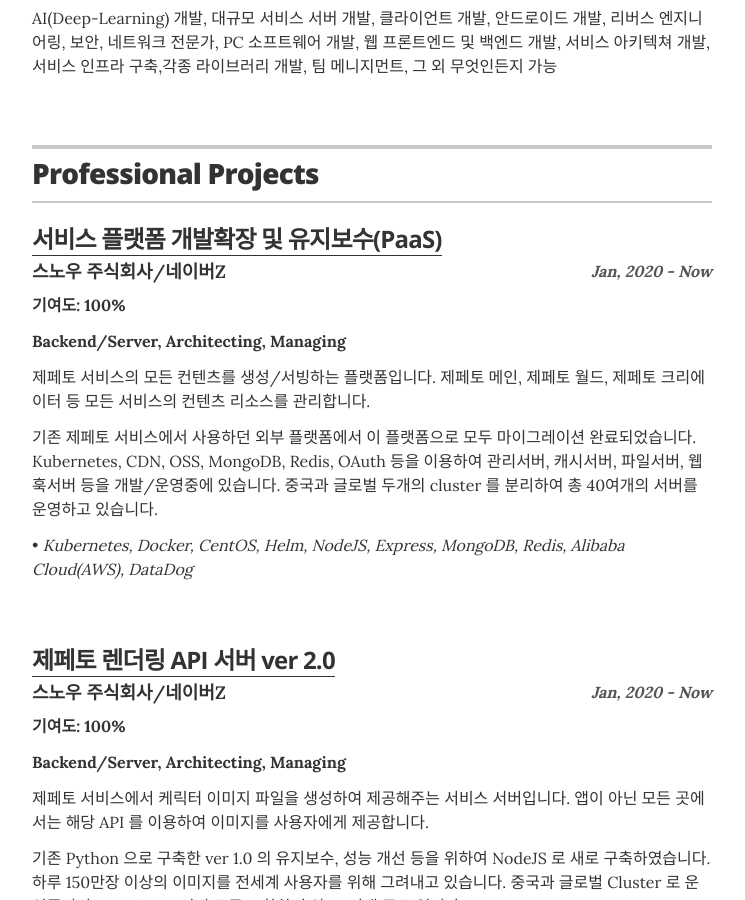
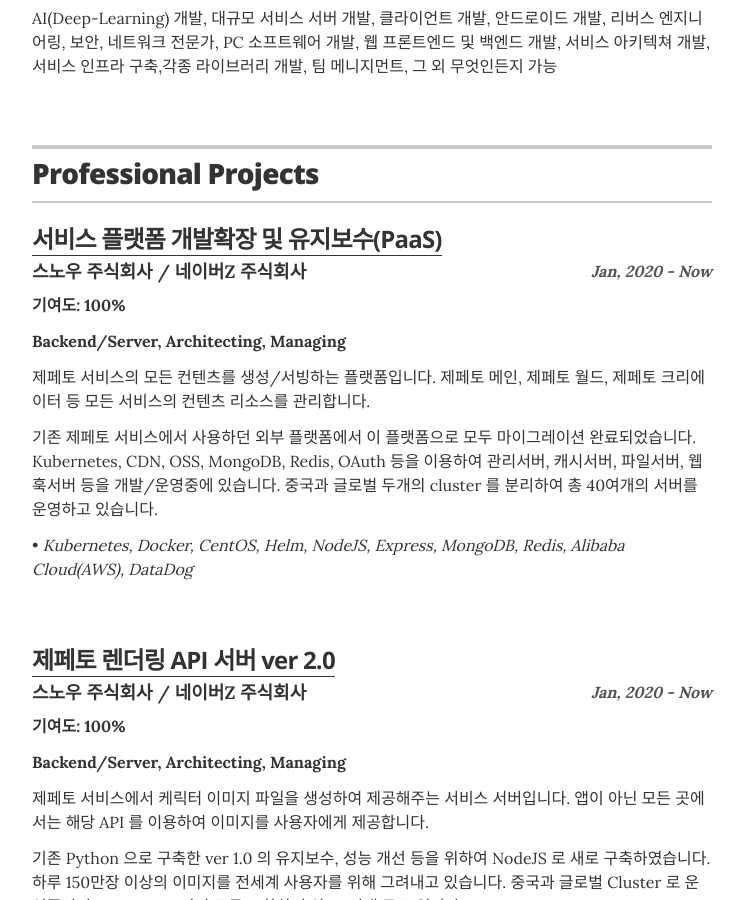
Before and after one commit to und3rs/resume_kr, a Jekyll site: the page built from index.html, in a window 1280 px wide and 900 px high, scrolled down 2368 px. Shown: the whole window, without its empty margins (268-1013 px from the left). Built offline with Jekyll 4.4.1, drawn with Linux system fonts in a browser that asks for light colours.

Commit message:
Update professional_projects.yml

```diff
--- a/_data/professional_projects.yml
+++ b/_data/professional_projects.yml
@@ -1,7 +1,7 @@
 # Projects
 
 - project: 서비스 플랫폼 개발확장 및 유지보수(PaaS)
-  corp: 스노우 주식회사/네이버Z
+  corp: 스노우 주식회사 / 네이버Z 주식회사
   duration: Jan, 2020 - Now
   contribution: 100
   position: Backend/Server, Architecting, Managing
@@ -12,7 +12,7 @@
 
 
 - project: 제페토 렌더링 API 서버 ver 2.0
-  corp: 스노우 주식회사/네이버Z
+  corp: 스노우 주식회사 / 네이버Z 주식회사
   duration: Jan, 2020 - Now
   contribution: 100
   position: Backend/Server, Architecting, Managing
```
